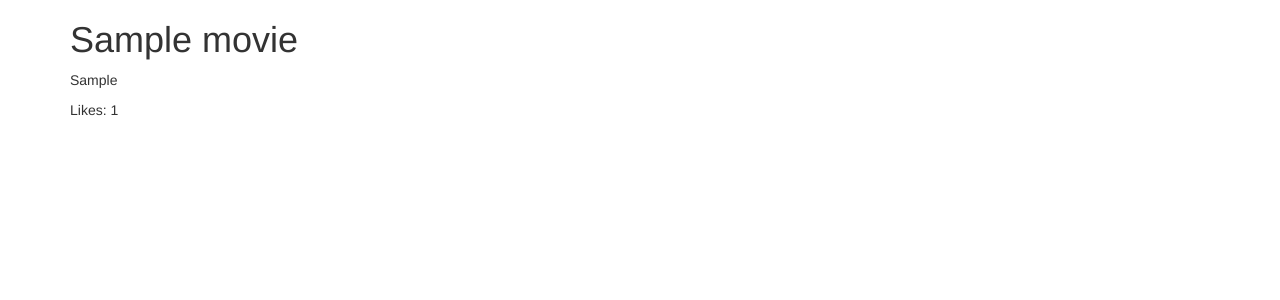
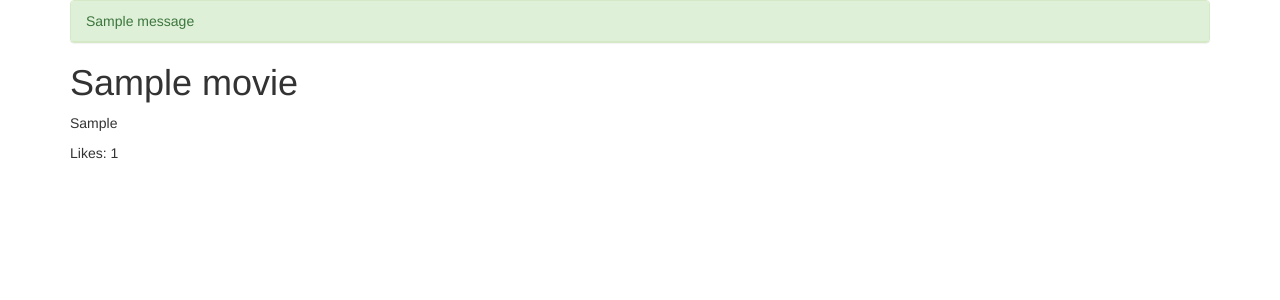
Before and after one commit to dev910626/movie_bucket, a Django app: page /movie/1 in a window 1280 px wide. Shown: the top 300 px of the page. Run offline with Django 3.2, Linux system fonts and the light colour scheme; tables that the repository leaves empty hold one stand-in row (values such as "Sample post"); one stand-in notice (Sample message) is shown; some libraries are stand-ins or nearby versions.

Commit message:
implemented success message upon creation of movie

```diff
--- a/movie/templates/movie/movie_detail.html
+++ b/movie/templates/movie/movie_detail.html
@@ -11,6 +11,15 @@
 
 {% block content %}
 <div id="movie-detail-page" class="container">
+
+	{% if messages %}
+	    {% for message in messages %}
+	    <div class="panel panel-success">
+	        <div class="panel-heading">{{ message }}</div>
+	    </div>
+	    {% endfor %}
+	{% endif %}
+
 	<h1>{{ object.title }}</h1>
 
 	<p>
--- a/movie/views.py
+++ b/movie/views.py
@@ -2,6 +2,7 @@ from django.http import HttpResponseRedirect
 from django.views.generic import ListView, DetailView
 from django.views.generic.edit import CreateView, UpdateView, DeleteView
 from django.urls import reverse
+from django.contrib import messages
 
 from .models import Movie
 
@@ -19,6 +20,8 @@ class MovieAdd(CreateView):
 	fields = ['title', 'plot']
 
 	def get_success_url(self):
+		messages.success(self.request, self.object.title + ' successfully created!')
+
 		return reverse('movie:detail', kwargs={'pk': self.object.id})
 
 
```
